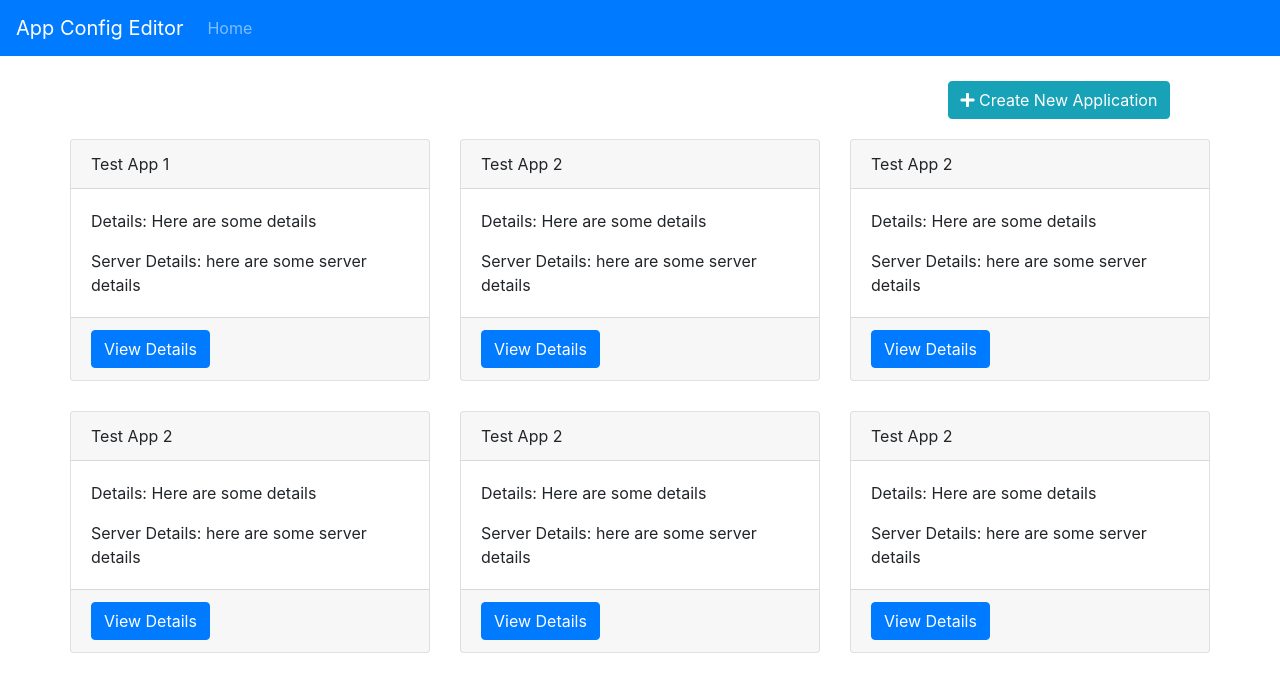
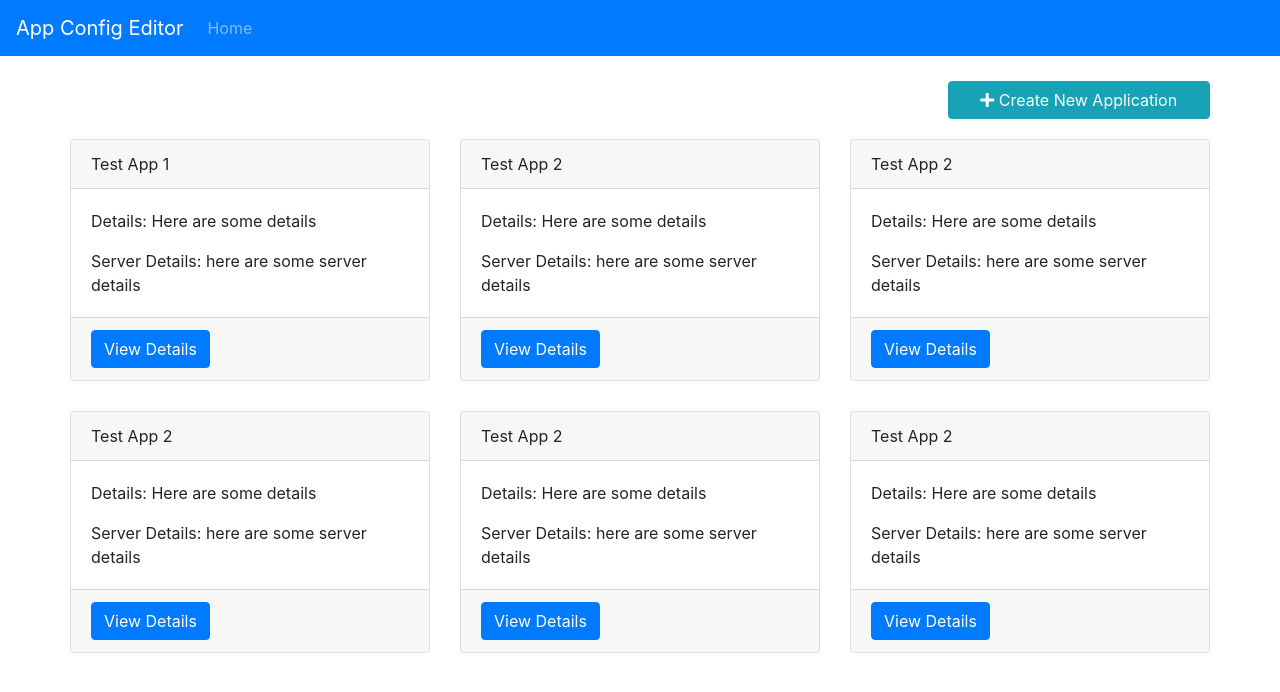
Before and after one commit to pjlamb12/app-config-editor-client, an Angular app in the folder app-config-editor-angular/: page /applications in a window 1280 px wide. Shown: the top 692 px of the page. Built offline with nearby package versions, Linux system fonts and the light colour scheme.

Commit message:
add the id to the application class, and change the create application button styles

```diff
--- a/app-config-editor-angular/src/app/app-manager/classes/application.ts
+++ b/app-config-editor-angular/src/app/app-manager/classes/application.ts
@@ -1,9 +1,11 @@
 export class Application {
+	id: string;
 	name: string;
 	details: string;
 	serverDetails: string;
 
 	constructor(obj: any = {}) {
+		this.id = obj.id ? obj.id : null;
 		this.name = obj.name ? obj.name : '';
 		this.details = obj.details ? obj.details : '';
 		this.serverDetails = obj.serverDetails ? obj.serverDetails : '';
--- a/app-config-editor-angular/src/app/app-manager/landing/landing.component.html
+++ b/app-config-editor-angular/src/app/app-manager/landing/landing.component.html
@@ -1,6 +1,6 @@
 <div class="row justify-content-end md-margin-bottom">
 	<div class="col col-md-6 col-lg-3">
-		<button class="btn btn-info">
+		<button class="btn btn-block btn-info">
 			<i class="fa fa-plus"></i>
 			Create New Application
 		</button>
```
